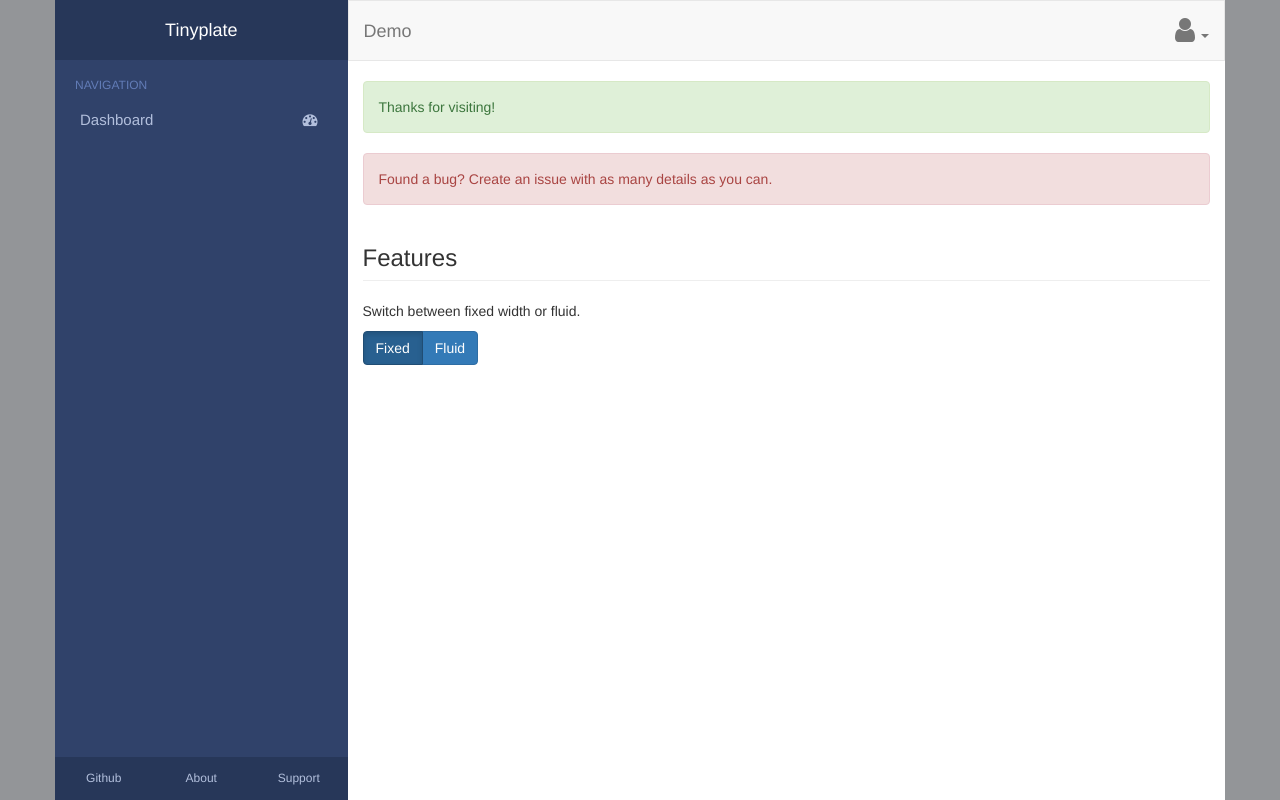
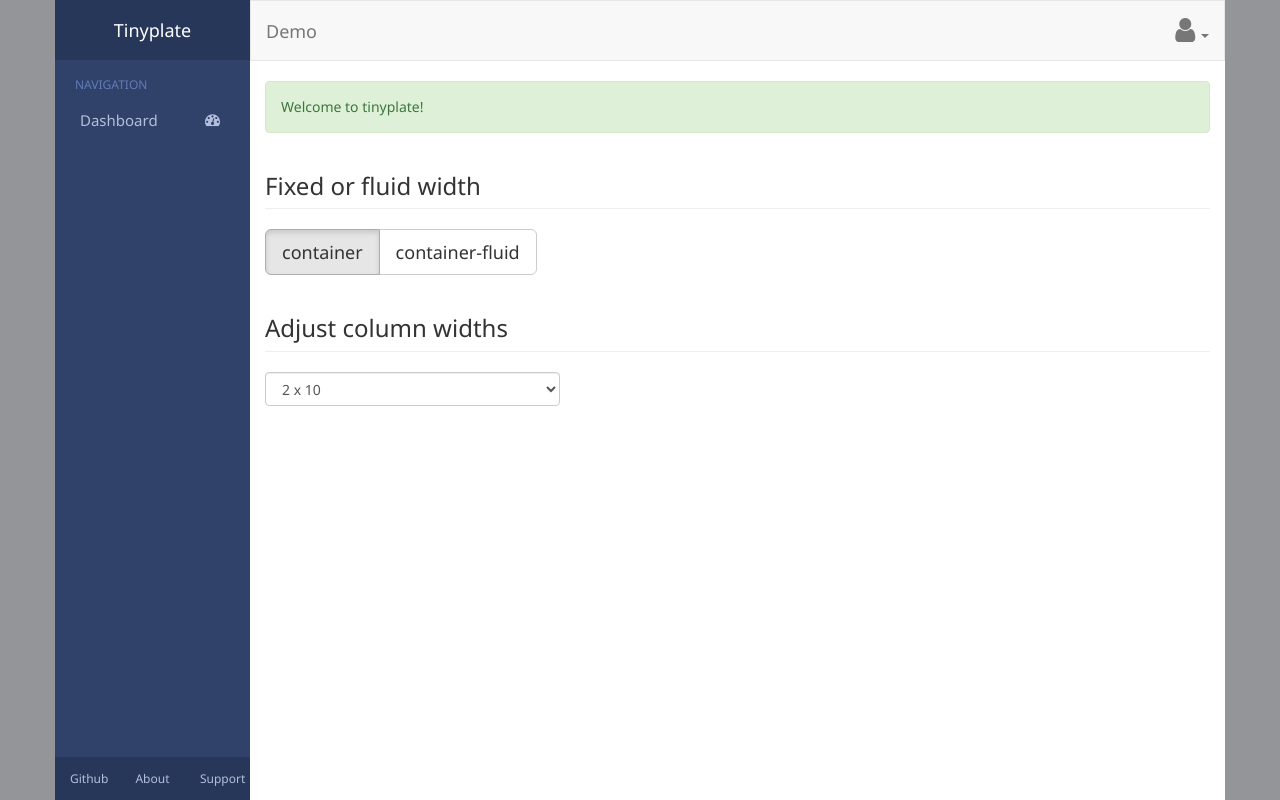
Before and after one commit to scottwoodall/tinyplate, a plain HTML site: page index.html in a window 1280 px wide. Drawn offline with nearby package versions, Linux system fonts and the light colour scheme.

Commit message:
added controls to display functionality

```diff
--- a/index.html
+++ b/index.html
@@ -7,12 +7,13 @@
         <link rel="stylesheet" href="//cdnjs.cloudflare.com/ajax/libs/twitter-bootstrap/3.3.0/css/bootstrap.css">
         <link rel="stylesheet" href="//cdnjs.cloudflare.com/ajax/libs/font-awesome/4.2.0/css/font-awesome.min.css">
         <link rel="stylesheet" href="tinyplate.css" type="text/css">
+        <style>body {font-family: 'Segoe UI', 'Lucida Grande', 'Ubuntu', 'sans-serif';}</style>
     </head>
     <body>
         <div class="row-offcanvas full-height">
-            <div class="container full-height">
+            <div id="fixedOrFluid" class="container full-height">
                 <div class="row full-height">
-                    <div id="sidebar" class="col-xs-12 col-sm-3 col-md-3 col-lg-3 full-height">
+                    <div id="sidebar" class="col-xs-12 col-sm-3 col-md-3 col-lg-2 full-height">
                         <ul class="sidebar">
                             <li class="sidebar-header">
                                 <a href="#">Tinyplate</a>
@@ -24,17 +25,17 @@
                         </ul>
                         <div class="sidebar-footer">
                             <div class="col-xs-4">
-                                <a href="https://github.com/scottwoodall/plater" target="_blank">Github</a>
+                                <a href="https://github.com/scottwoodall/tinyplate" target="_blank">Github</a>
                             </div>
                             <div class="col-xs-4">
-                                <a href="#" target="_blank">About</a>
+                                <a href="#">About</a>
                             </div>
                             <div class="col-xs-4">
                                 <a href="#">Support</a>
                             </div>
                         </div>
                     </div>
-                    <div id="content" class="col-xs-12 col-sm-9 col-md-9 col-lg-9 full-height">
+                    <div id="content" class="col-xs-12 col-sm-9 col-md-9 col-lg-10 full-height">
                         <div id="topnavbar" class="navbar navbar-default">
                             <div class="container-fluid">
                                 <div class="navbar-header">
@@ -67,22 +68,27 @@
                         </div>
                         <div class="row">
                             <div class="col-xs-12">
-                                <div class="alert alert-success">Thanks for visiting!</div>
-                                <div class="alert alert-danger">Found a
-                                    bug? Create an issue with as many details as
-                                    you can.
+                                <div class="alert alert-success">Welcome to tinyplate!</div>
+                                <h3 class="page-header">Fixed or fluid width</h3>
+                                <div class="btn-group" data-toggle="buttons">
+                                    <label class="btn btn-default btn-lg active">
+                                        <input type="radio" name="fixedOrFluid"
+                                            autocomplete="off" checked>container
+                                    </label>
+                                    <label class="btn btn-default btn-lg">
+                                        <input type="radio"
+                                        name="fixedOrFluid">container-fluid
+                                    </label>
                                 </div>
-                                <h3 class="page-header">Features</h3>
-                                <p>Switch between fixed width or fluid.</p>
-                                <div class="btn-group" data-toggle="buttons">
-                                    <label class="btn btn-primary active">
-                                        <input type="radio" name="options"
-                                            autocomplete="off" checked>Fixed
-                                    </label>
-                                    <label class="btn btn-primary">
-                                        <input type="radio" name="options">
-                                            Fluid
-                                    </label>
+                                <h3 class="page-header">Adjust column widths</h3>
+                                <div class="row">
+                                      <div class="col-xs-4">
+                                            <select id="changeColumnWidths" class="form-control">
+                                                <option value="2">2 x 10</option>
+                                                <option value="3">3 x 9</option>
+                                            </select>
+                                        </div>
+                                    </div>
                                 </div>
                             </div>
                         </div>
@@ -96,6 +102,31 @@
             $(".sidebar-toggle").on("click", function () {
                 $(".row-offcanvas").toggleClass("active");
             });
+
+            $("input[name='fixedOrFluid']").on("change", function () {
+                $("#fixedOrFluid").toggleClass("container").toggleClass("container-fluid");
+            });
+
+            $("#changeColumnWidths").on("change", function (e) {
+                switch(e.target.value) {
+                case "2":
+                    $("#content, #sidebar").removeClass(function (index, css) {
+                        return (css.match (/(^|\s)col-\S+/g) || []).join(' ');
+                    });
+
+                    $("#sidebar").addClass("col-sm-2 col-md-2 col-lg-2");
+                    $("#content").addClass("col-sm-10 col-md-10 col-lg-10");
+                    break;
+                case "3":
+                    $("#content, #sidebar").removeClass(function (index, css) {
+                        return (css.match (/(^|\s)col-\S+/g) || []).join(' ');
+                    });
+
+                    $("#content").addClass("col-sm-9 col-md-9 col-lg-9");
+                    $("#sidebar").addClass("col-sm-3 col-md-3 col-lg-3");
+                    break;
+                }
+            });
         </script>
     </body>
 </html>
```
